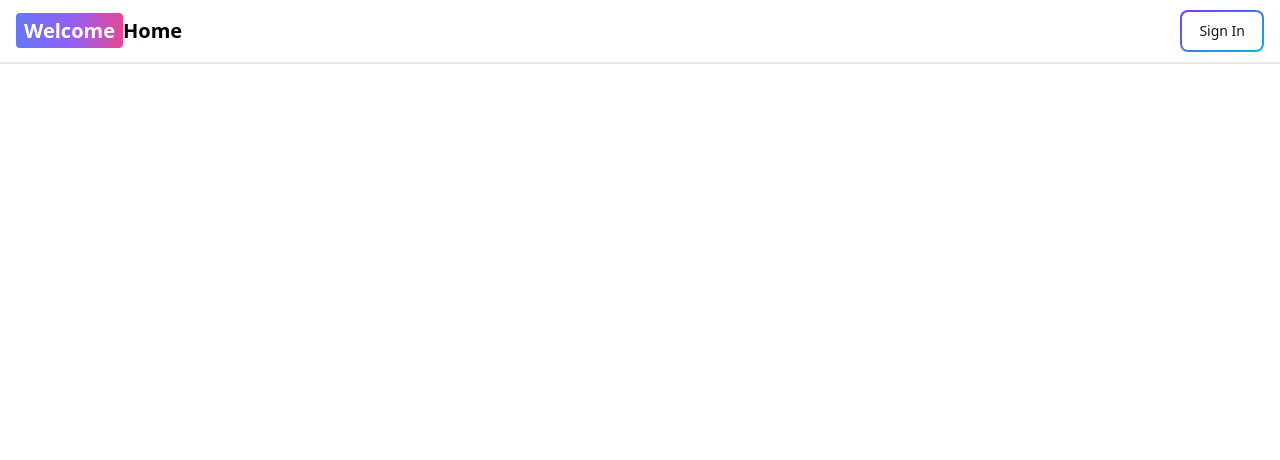
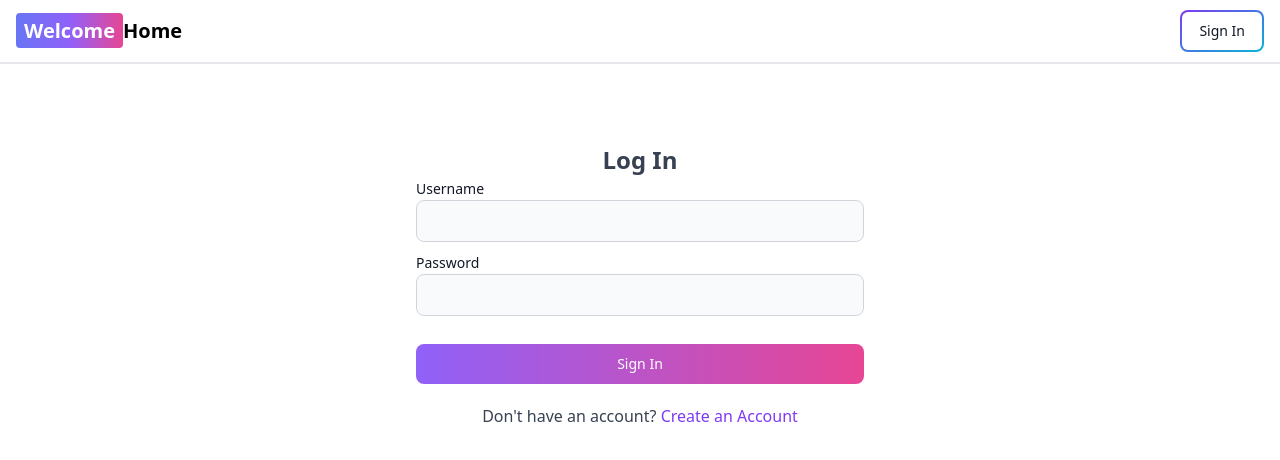
Before and after one commit to jazwu/welcome-home, a React (Vite) app in the folder client/: page / in a window 1280 px wide. Shown: the top 460 px of the page. Built offline with nearby package versions, Linux system fonts and the light colour scheme.

Commit message:
router: / path

```diff
--- a/client/src/App.jsx
+++ b/client/src/App.jsx
@@ -22,6 +22,12 @@ function App() {
           <Route path="/dashboard" element={<Dashboard />} />
           <Route path="/shopping" element={<Shopping />} />
         </Route>
+        <Route path="/" element={<PublicRoute />}>
+          <Route index element={<SignIn />} />
+        </Route>
+        <Route path="/" element={<PrivateRoute />}>
+          <Route index element={<Dashboard />} />
+        </Route>
       </Routes>
     </BrowserRouter>
   );
--- a/client/src/components/SideBar.jsx
+++ b/client/src/components/SideBar.jsx
@@ -2,8 +2,11 @@ import { Sidebar } from "flowbite-react";
 import { FaSearch } from "react-icons/fa";
 import { PiPackageFill } from "react-icons/pi";
 import { TbHeartHandshake, TbShoppingCartPlus } from "react-icons/tb";
+import { useSelector } from "react-redux";
 
 export default function SideBar({ tab }) {
+  const { currentUser } = useSelector((state) => state.user);
+
   return (
     <Sidebar className="w-full h-full">
       <Sidebar.Items>
@@ -22,6 +25,8 @@ export default function SideBar({ tab }) {
           >
             Search Order
           </Sidebar.Item>
+          {currentUser.roles.includes("staff") && (
+            <>
               <Sidebar.Item
                 href="/dashboard?tab=AddItem"
                 icon={TbHeartHandshake}
@@ -36,6 +41,8 @@ export default function SideBar({ tab }) {
               >
                 Start an Order
               </Sidebar.Item>
+            </>
+          )}
         </Sidebar.ItemGroup>
       </Sidebar.Items>
     </Sidebar>
```
Lines whose indentation alone changed are shown as unchanged.
